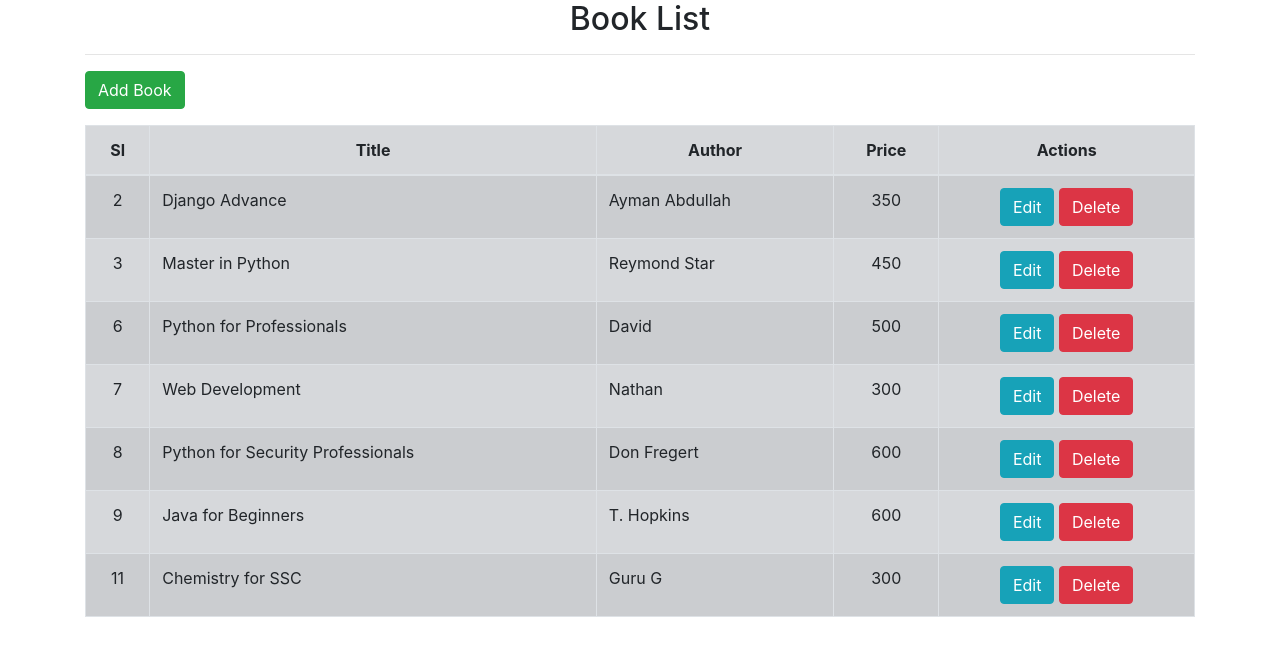
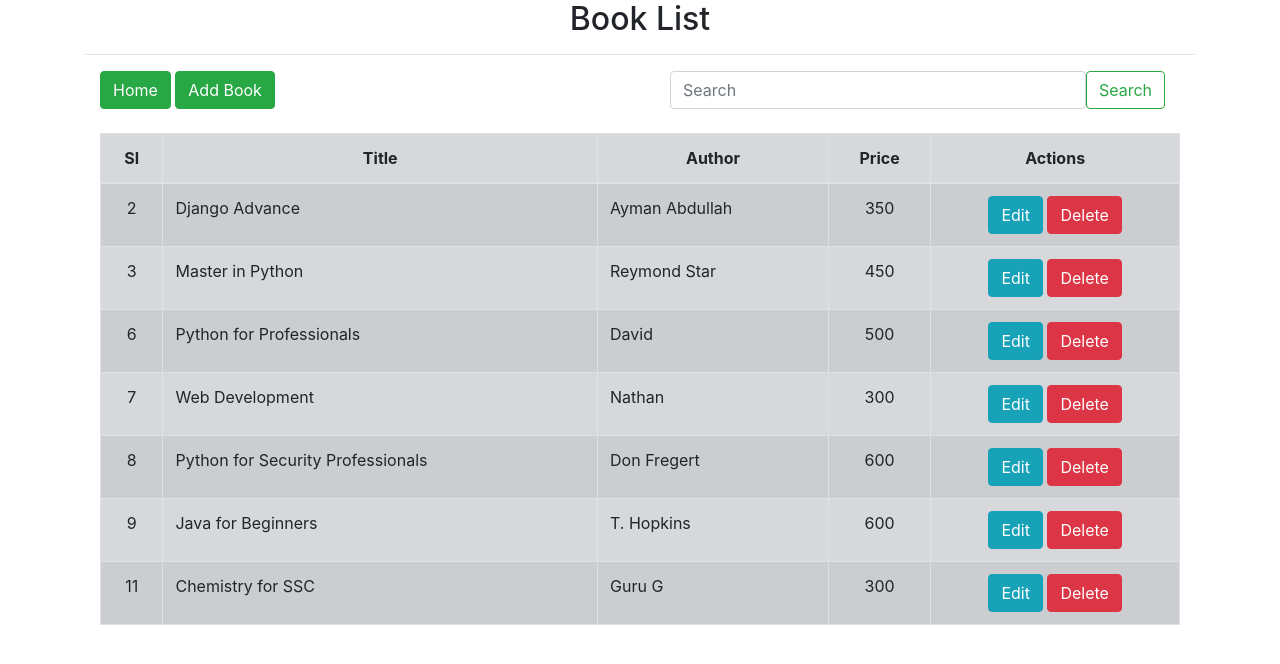
Before and after one commit to engr-nasir-uddin/bookDirectory, a Django app: page / in a window 1280 px wide. Shown: the top 664 px of the page. Run offline with Django 5.2, Linux system fonts and the light colour scheme; data comes from the database, SQL or seed files in the repository; both versions use the stored data as it was after the commit; some libraries are stand-ins or nearby versions.

Commit message:
search button with complex query added

```diff
--- a/bookDirectory/home/views.py
+++ b/bookDirectory/home/views.py
@@ -1,11 +1,18 @@
 from django.shortcuts import redirect, render
 from django.http import HttpResponse
 from .models import Booklist
+from django.db.models import Q
 
 # Create your views here.
 
 def index(request):
-    books=Booklist.objects.all()
+    if 'query' in request.GET:
+        query=request.GET['query']
+        # books=Booklist.objects.filter(title__icontains=query)
+        multiple_query=Q(Q(title__icontains=query) | Q(author__icontains=query) | Q(price__icontains=query))
+        books=Booklist.objects.filter(multiple_query)
+    else:
+        books=Booklist.objects.all()
     return render(request, 'index.html', {'books': books})
 
 def add(request):
--- a/bookDirectory/templates/index.html
+++ b/bookDirectory/templates/index.html
@@ -9,9 +9,24 @@
         <h2 class="text-center">Book List</h2>
     <hr>
 
-    <div class="mb-3">
-        <a class="btn btn-success" href="add/" role="button">Add Book</a>
+<div class="container">
+    <div class="row">
+        <div class="col-md-6">
+                <a class="btn btn-success" href="/" role="button">Home</a>
+
+
+                <a class="btn btn-success" href="add/" role="button">Add Book</a>
+        </div>
+        <div class="col-md-6">
+            <div class="container-fluid">
+                <form class="d-flex" role="search">
+                  <input class="form-control me-2" name="query" type="search" placeholder="Search" aria-label="Search">
+                  <button class="btn btn-outline-success" type="submit">Search</button>
+                </form>
+        </div>
     </div>
+</div>
+<br>
 <!-- CRUD table starts here -->
  <table class="table table-bordered table-secondary table-striped table-hover">
     <thead>
```
Also changed, not shown: bookDirectory/db.sqlite3.
